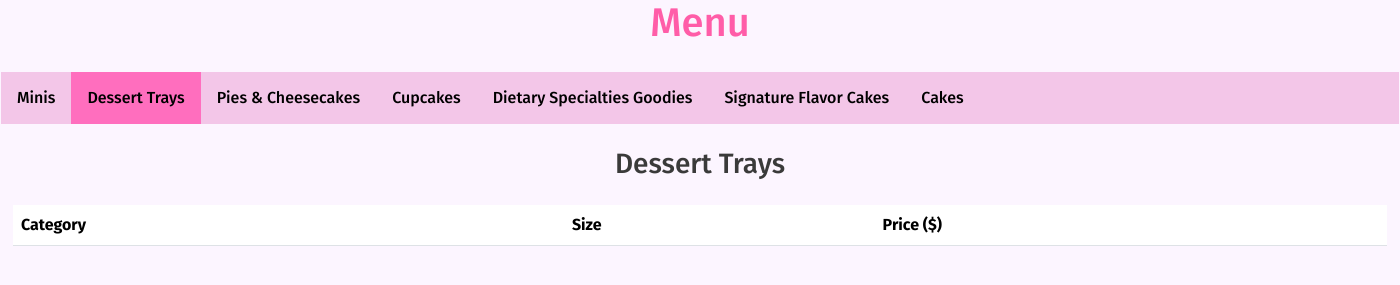
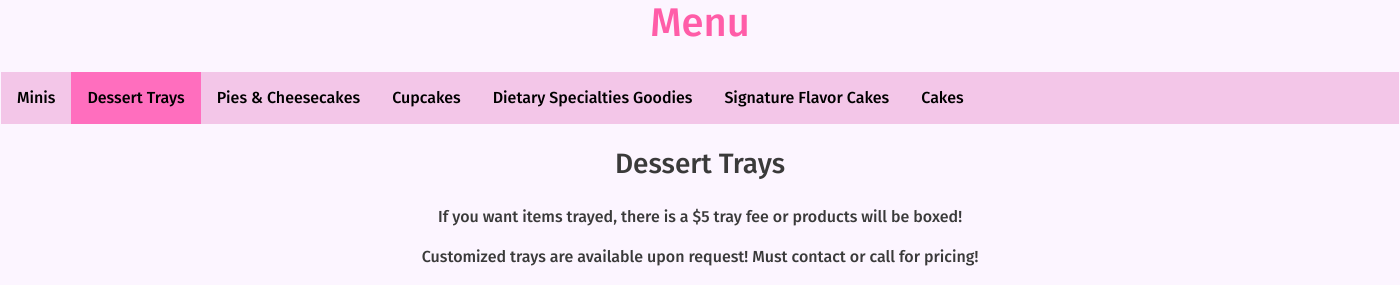
Before and after one commit to Veloric/2023FASE, a Flask app: page /menu in a window 1400 px wide, after a click on "Dessert Trays". Shown: the part 137-422 px from the top of the page. Run offline with Flask 3, Linux system fonts and the light colour scheme; data that the repository does not hold is empty.

Commit message:
added notes to html for each menu category

```diff
--- a/templates/menu.html
+++ b/templates/menu.html
@@ -110,6 +110,11 @@
                 <h3>Dessert Trays</h3>
             </div>
 
+            <div style="text-align: center;">
+                <p>If you want items trayed, there is a $5 tray fee or products will be boxed!</p>
+                <p>Customized trays are available upon request! Must contact or call for pricing!</p>
+            </div>
+
             <table class="table table-striped">
                 <thead>
                     <th>Category</th>
@@ -191,6 +196,12 @@
                 </div>
             </div>
 
+            <div style="text-align: center;">
+                <p>Call about designs other than sprinkles and glitter!</p>
+                <p>Colored frosting (1 color) is $.25 / ea</p>
+                <p>Filled: $.50 / ea</p>
+            </div>
+
 
             <table class="table table-striped">
                 <thead>
@@ -211,6 +222,13 @@
         <div id="Dietary" class="tabcontent">
             <div class="header-center">
                 <h3>Dietary Specialties Goodies</h3>
+            </div>
+
+            <div style="text-align: center;">
+                <p>For the cupcakes, they have to have a minimum order of 1 dozen (12)!</p>
+                <p>Gluten Free Cheesecakes are <b>crustless</b>!</p>
+                <p>We do not carry began colors and some decorations are not certified gluten free!</p>
+                <p>(for any <b>concerns</b>, please contact a chef)</p>
             </div>
 
             <table class="table table-striped">
@@ -266,6 +284,11 @@
                 </div>
             </div>
 
+            <div style="text-align: center;">
+                <p>Some traditional designs will be altered to allow writing and/or flowers!</p>
+                <p>Any other design additions other than writing and/or flowers will be discuessed with out Luscious & Sweet Pastry Chef!</p>
+            </div>
+
                 <table class="table table-striped">
                     <thead>
                         <th>Size</th>
@@ -300,6 +323,12 @@
                 </div>
             </div>
 
+            <div style="text-align: center;">
+                <p>Please note that <b>prices</b> are for cakes with simple decorations! (ex. sprinkles, flowers, or balloons)</p>
+                <p>Anything that is not listed on this form will need to go through a Luscious & Sweet Bakery Chef!</p>
+                <p>Thank you!</p>
+            </div>
+
             <table class="table table-striped">
                 <thead>
                     <th>Size</th>
```
